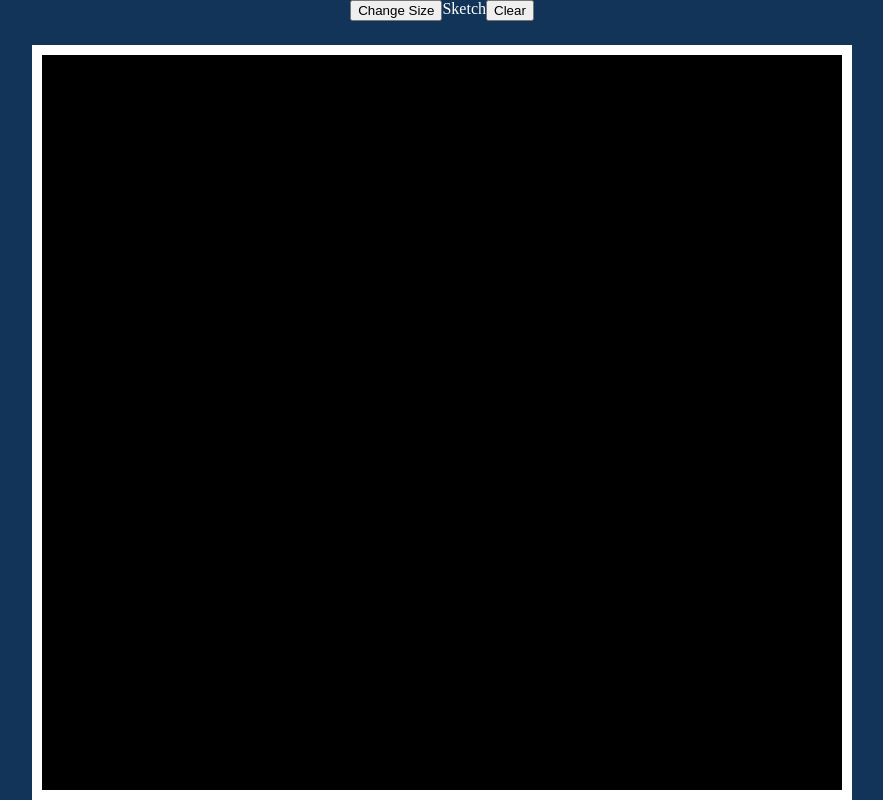
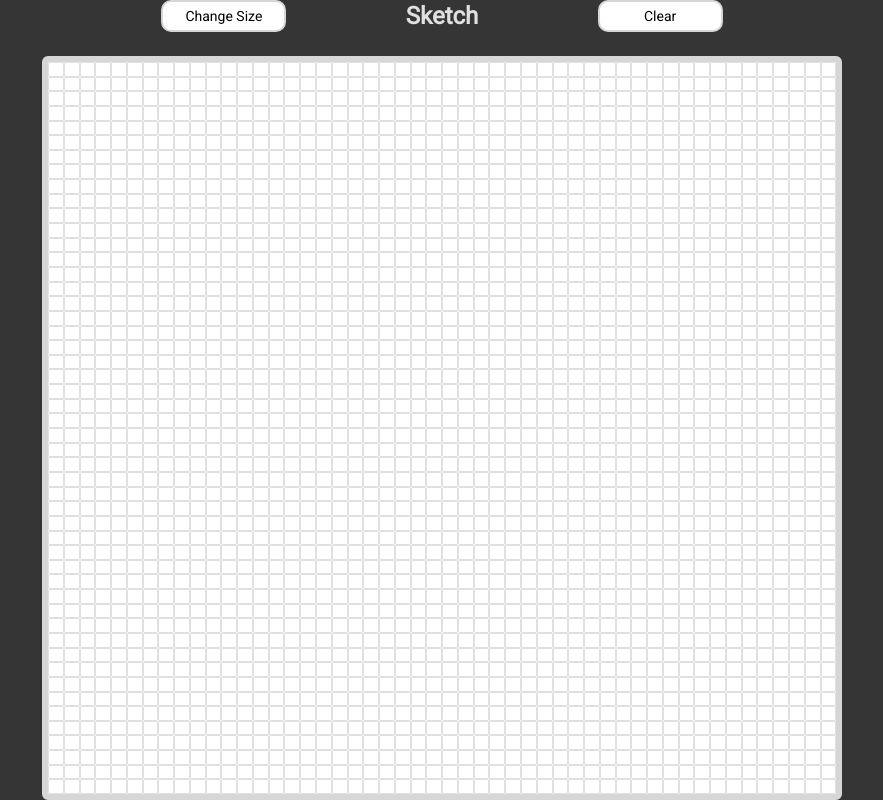
Before and after one commit to dawsonthurber/etch-a-sketch, a plain HTML site: page index.html in a window 1280 px wide. Both pictures are taken after a click on the button "Clear". Shown: the whole page, without its empty margins (198-1081 px from the left). Drawn offline with Linux system fonts and the light colour scheme.

Commit message:
Add clear option and enhance UI
An option to clear the sketch has been added, and
UI has been updated to look better.

```diff
--- a/css/main.css
+++ b/css/main.css
@@ -1,6 +1,16 @@
+@import url("https://fonts.googleapis.com/css?family=Roboto");
+
+* {
+  font-family: "Roboto", sans-serif;
+  box-sizing: border-box;
+}
+
 p {
   margin: 0;
-  color: white;
+  color: #e0e0e0;
+  align-self: center;
+  font-size: 24px;
+  font-weight: bold;
 }
 
 html {
@@ -10,7 +20,7 @@ html {
 body {
   margin: 0;
   height: 100%;
-  background-color: #123458;
+  background-color: #353535;
   display: flex;
   flex-direction: column;
   justify-content: center;
@@ -18,16 +28,36 @@ body {
   gap: 24px;
 }
 
+button {
+  width: 125px;
+  padding: 6px 12px;
+  font-size: 14px;
+  border: 2px solid #d6d6d6;
+  border-radius: 10px;
+  background-color: #ffffff;
+}
+
+button:hover {
+  cursor: pointer;
+}
+
 #menuContainer {
+  display: flex;
+  width: 800px;
+  justify-content: space-evenly;
+}
+
+#gridContainer {
+  border: 6px solid #d6d6d6;
+  border-radius: 6px;
+  background-color: #ffffff;
+  width: 800px;
+  height: 800px;
   display: flex;
 }
 
-#gridContainer {
-  border: 10px solid white;
-  background-color: black;
-  width: 800px;
-  height: 800px;
-  display: flex;
+#gridContainer:hover {
+  cursor: crosshair;
 }
 
 .column {
@@ -38,4 +68,6 @@ body {
 
 .grid {
   flex: 1;
+  border: 1px solid #e0e0e0;
+  border-radius: 1px;
 }
--- a/index.html
+++ b/index.html
@@ -4,7 +4,7 @@
     <meta charset="UTF-8" />
     <meta name="viewport" content="width=device-width, initial-scale=1.0" />
     <link rel="stylesheet" href="css/main.css" />
-    <title>Document</title>
+    <title>Etch-a-Sketch</title>
   </head>
   <body>
     <div id="menuContainer">
--- a/js/etch-a-sketch.js
+++ b/js/etch-a-sketch.js
@@ -1,23 +1,16 @@
 "use strict";
+const STARTINGCOLOR = "#FFFFFF";
+const SKETCHCOLOR = "#000000";
 
 const gridContainer = document.querySelector("#gridContainer");
 const menuContainer = document.querySelector("#menuContainer");
 const width = gridContainer.clientWidth;
 
-populateGrid(73);
+populateGrid(50);
 
 gridContainer.addEventListener("mouseover", (e) => {
   if (e.target.classList.contains("grid")) {
-    e.target.style.backgroundColor = "white";
-
-    let currentOpacity = parseFloat(e.target.style.opacity);
-    if (!Number.isNaN(currentOpacity)) {
-      if (currentOpacity < 1) {
-        e.target.style.opacity = `${(currentOpacity += 0.2)}`;
-      }
-    } else {
-      e.target.style.opacity = "0.1";
-    }
+    e.target.style.backgroundColor = SKETCHCOLOR;
   }
 });
 
@@ -31,6 +24,9 @@ menuContainer.addEventListener("click", (e) => {
       populateGrid(gridSize);
       break;
     case "clearButton":
+      document
+        .querySelectorAll(".grid")
+        .forEach((grid) => (grid.style.backgroundColor = STARTINGCOLOR));
       break;
   }
 });
@@ -42,7 +38,7 @@ function getNewGridSize() {
 
   let parsedSize = Number.parseInt(newSize);
   if (!Number.isInteger(parsedSize) || parsedSize > 100 || parsedSize < 1) {
-    getNewGridSize();
+    return getNewGridSize();
   } else {
     return parsedSize;
   }
@@ -57,7 +53,7 @@ function populateGrid(gridSize) {
     for (let y = 0; y < gridSize; y++) {
       const grid = document.createElement("div");
       grid.classList = "grid";
-      grid.style.backgroundColor = "#000000";
+      grid.style.backgroundColor = STARTINGCOLOR;
       column.appendChild(grid);
     }
   }
```
